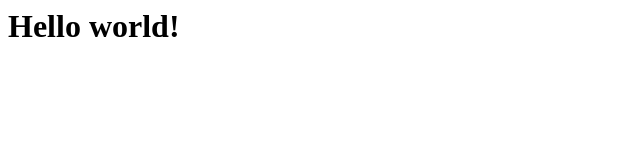
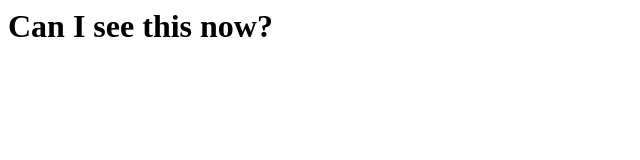
Before and after one commit to Sara-Harvey/portfolio-redirect, a plain HTML site: page index.html in a window 1280 px wide. Shown: the whole page, without its empty margins (0-640 px from the left). Drawn offline with Linux system fonts and the light colour scheme.

Commit message:
Update index.html

```diff
--- a/index.html
+++ b/index.html
@@ -1 +1 @@
-<h1>Hello world!</h1>
+<h1>Can I see this now?</h1>
```
